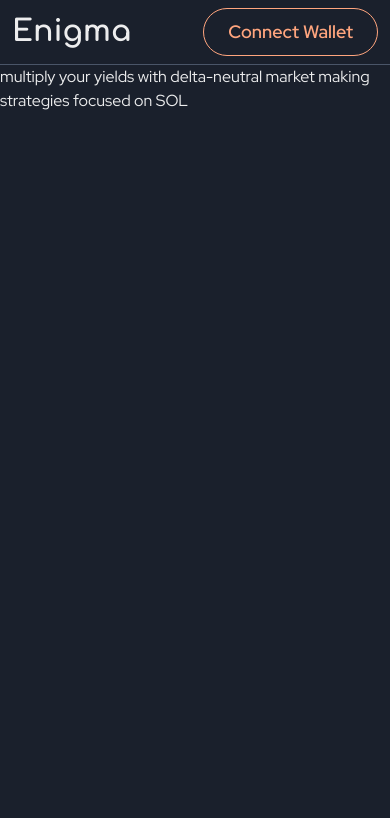
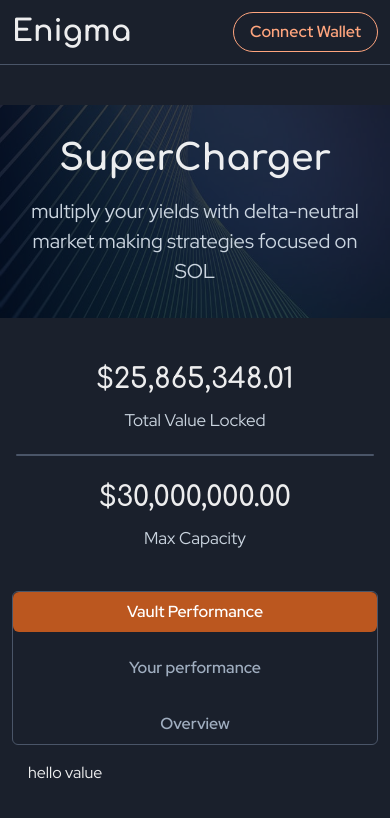
Before and after one commit to enigma-xyz/enigma_protocol, a Next.js app in the folder frontend/: page /vault/supercharge in a window 390 px wide. Shown: the top 818 px of the page. Built offline with nearby package versions, Linux system fonts and the light colour scheme.

Commit message:
feat: :art: completed tab styles and responsiveness

```diff
--- a/frontend/src/components/HeaderNav/index.tsx
+++ b/frontend/src/components/HeaderNav/index.tsx
@@ -6,7 +6,7 @@ export default function HeaderNav() {
     <HStack
       borderBottom={"1px"}
       borderBottomColor={"gray.600"}
-      py={{ lg: 3, base: 2 }}
+      py={{ lg: 4, base: 3 }}
       minH={10}
       justify={"space-between"}
       px={{ lg: 4, base: 3 }}
@@ -16,7 +16,11 @@ export default function HeaderNav() {
       </Heading>
       <nav></nav>
 
-      <Button fontWeight={600} size={"lg"} variant={"outline"}>
+      <Button
+        fontWeight={600}
+        size={{ md: "lg", base: "md" }}
+        variant={"outline"}
+      >
         Connect Wallet
       </Button>
     </HStack>
--- /dev/null
+++ b/frontend/src/components/LineDivider/index.tsx
@@ -0,0 +1,17 @@
+import { Box } from "@chakra-ui/react";
+
+export const LineDivider = ({
+  styleProps,
+}: {
+  styleProps?: Record<string, any>;
+}) => {
+  return (
+    <Box
+      h={"50px"}
+      w={"1"}
+      rounded={"full"}
+      bg={"gray.600"}
+      {...styleProps}
+    ></Box>
+  );
+};
--- a/frontend/src/components/VaultCard/index.tsx
+++ b/frontend/src/components/VaultCard/index.tsx
@@ -58,6 +58,12 @@ export default function VaultCard() {
           </HStack>
         </HStack>
         <HStack
+          sx={{
+            ".link-box:hover &": {
+              translateY: "-30px",
+            },
+          }}
+          transition={"0.3s ease-out"}
           h={"80px"}
           justify={"space-around"}
           my={3}
--- a/frontend/src/constants/theme.ts
+++ b/frontend/src/constants/theme.ts
@@ -36,6 +36,18 @@ export const chakraTheme = extendTheme({
       700: "#812200",
       800: "#4f0e00",
       900: "#200002",
+    },
+    "orange-rgba": {
+      50: "rgba(255, 110, 26, 0.1)",
+      100: "rgba(255, 110, 26, 0.2)",
+      200: "rgba(255, 110, 26, 0.3)",
+      300: "rgba(255, 110, 26, 0.4)",
+      400: "rgba(255, 110, 26, 0.5)",
+      500: "rgba(255, 110, 26, 0.6)",
+      600: "rgba(255, 110, 26, 0.7)",
+      700: "rgba(255, 110, 26, 0.8)",
+      800: "rgba(255, 110, 26, 0.9)",
+      900: "rgba(255, 110, 26, 1)",
     },
   },
 
--- a/frontend/src/pages/vault/[slug]/index.tsx
+++ b/frontend/src/pages/vault/[slug]/index.tsx
@@ -1,15 +1,143 @@
 import HeaderNav from "@/components/HeaderNav";
-import { Box, Text } from "@chakra-ui/react";
+import { LineDivider } from "@/components/LineDivider";
+import {
+  Box,
+  Divider,
+  Flex,
+  HStack,
+  Heading,
+  Stack,
+  Tab,
+  TabIndicator,
+  TabList,
+  TabPanel,
+  TabPanels,
+  Tabs,
+  Text,
+} from "@chakra-ui/react";
 
 export default function VaultPage() {
+  const tabBtnStyle = {
+    fontSize: { lg: "24px", base: "16px", md: "22px" },
+    border: { sm: "2px" },
+    borderColor: { sm: "transparent" },
+    _hover: {
+      bg: "orange-rgba.100",
+      color: "orange.400",
+      borderColor: "orange-rgba.200",
+    },
+    rounded: { sm: "full", base: "md" },
+    color: "gray.400",
+    _selected: {
+      fontWeight: 600,
+      color: "white",
+      bg: "orange-rgba.600",
+      borderColor: "transparent",
+      _hover: {
+        borderColor: "transparent",
+        bg: "orange-rgba.600",
+        color: "white",
+      },
+    },
+    w: { base: "full", sm: "auto" },
+    flexShrink: { base: 0, sm: 1 },
+    px: { lg: 6, base: 3, md: 4 },
+  };
   return (
     <>
       <HeaderNav />
-      <Box as="main">
-        <Text>
-          multiply your yields with delta-neutral market making strategies
-          focused on SOL
-        </Text>
+      <Box as="main" mx={"auto"} maxW={"1350"}>
+        <Box
+          textAlign={"center"}
+          py={{ lg: 12, base: 8 }}
+          px={4}
+          mt={10}
+          bg={"#000b url('/images/pattern.jpg') center / cover no-repeat"}
+          backgroundBlendMode={"darken"}
+        >
+          <Heading size={{ sm: "3xl", base: "2xl" }} mb={4}>
+            SuperCharger
+          </Heading>
+          <Text fontSize={{ sm: "22px", base: "20px" }} color={"gray.300"}>
+            multiply your yields with delta-neutral market making strategies
+            focused on SOL
+          </Text>
+        </Box>
+        <HStack
+          wrap={{ base: "wrap", sm: "nowrap" }}
+          gap={{ lg: 10, base: 5, md: 8 }}
+          justify={"center"}
+          px={4}
+          py={10}
+        >
+          <Stack align={"center"}>
+            <Text
+              as={"span"}
+              fontFamily={"var(--font-comfortaa)"}
+              fontWeight={600}
+              fontSize={{ md: "35px", sm: "30px", base: "28px" }}
+            >
+              $25,865,348.01
+            </Text>
+            <Text as={"span"} color={"gray.300"} fontSize={"17px"}>
+              Total Value Locked
+            </Text>
+          </Stack>
+
+          <LineDivider
+            styleProps={{
+              w: { base: "100%", sm: "2px", md: "3px" },
+              h: { base: "2px", sm: "55px" },
+              flexShrink: 0,
+            }}
+          />
+          <Stack align={"center"}>
+            <Text
+              fontFamily={"var(--font-comfortaa)"}
+              as={"span"}
+              fontWeight={600}
+              fontSize={{ md: "35px", sm: "30px", base: "28px" }}
+            >
+              $30,000,000.00
+            </Text>
+            <Text as={"span"} color={"gray.300"} fontSize={"17px"}>
+              Max Capacity
+            </Text>
+          </Stack>
+        </HStack>
+        <Flex justify={"center"} maxW={1200} mx={"auto"}>
+          <Tabs colorScheme="orange" variant={"solid-rounded"} px={3}>
+            <TabList
+              flexWrap={{ base: "wrap", sm: "nowrap" }}
+              justifyContent={{ base: "center" }}
+              gap={{ lg: 8, base: 4, sm: 6 }}
+              border={"1px"}
+              rounded={{ sm: "full", base: "md" }}
+              borderColor={"gray.600"}
+              pos={"relative"}
+            >
+              <Tab {...tabBtnStyle}>Vault Performance</Tab>
+              <Tab {...tabBtnStyle}>Your performance</Tab>
+              <Tab {...tabBtnStyle}>Overview</Tab>
+              {/* <Box pos={"absolute"} h={"full"}>
+                <TabIndicator
+                  top={0}
+                  height="full"
+                  bg="orange.600"
+                  borderRadius="full"
+                  border={"2px"}
+                  borderColor={"orange-rgba.200"}
+                  zIndex={-1}
+                />
+              </Box> */}
+            </TabList>
+            <TabPanels>
+              <TabPanel>hello value</TabPanel>
+              <TabPanel>hello stock</TabPanel>
+              <TabPanel>overview</TabPanel>
+            </TabPanels>
+          </Tabs>
+        </Flex>
       </Box>
     </>
   );
--- a/frontend/src/styles/globals.css
+++ b/frontend/src/styles/globals.css
@@ -7,3 +7,57 @@
     text-wrap: balance;
   }
 }
+/* For WebKit-based browsers (Chrome, Safari, Opera) */
+::-webkit-scrollbar {
+  width: 3px; /* Width of the scrollbar */
+  height: 2px; /* Height of the scrollbar */
+}
+
+/* Track */
+::-webkit-scrollbar-track {
+  background-color: transparent; /* Color of the track */
+}
+
+/* Handle */
+::-webkit-scrollbar-thumb {
+  background-color: rgba(
+    128,
+    128,
+    128,
+    0.3
+  ); /* Color of the scrollbar handle */
+  border-radius: 3px; /* Rounded corners of the scrollbar handle */
+}
+
+/* Handle on hover */
+::-webkit-scrollbar-thumb:hover {
+  background-color: rgba(
+    128,
+    128,
+    128,
+    0.5
+  ); /* Color of the scrollbar handle on hover */
+}
+
+/* For Firefox */
+* {
+  scrollbar-width: thin; /* Set the scrollbar width to "thin" */
+  scrollbar-color: rgba(128, 128, 128, 0.3) transparent; /* Set the color of the scrollbar handle and track */
+}
+
+/* For Internet Explorer and Edge */
+body {
+  scrollbar-face-color: rgba(
+    128,
+    128,
+    128,
+    0.3
+  ); /* Color of the scrollbar handle */
+  scrollbar-track-color: transparent; /* Color of the scrollbar track */
+  scrollbar-arrow-color: rgba(
+    128,
+    128,
+    128,
+    0.3
+  ); /* Color of the scrollbar arrows */
+}
```
